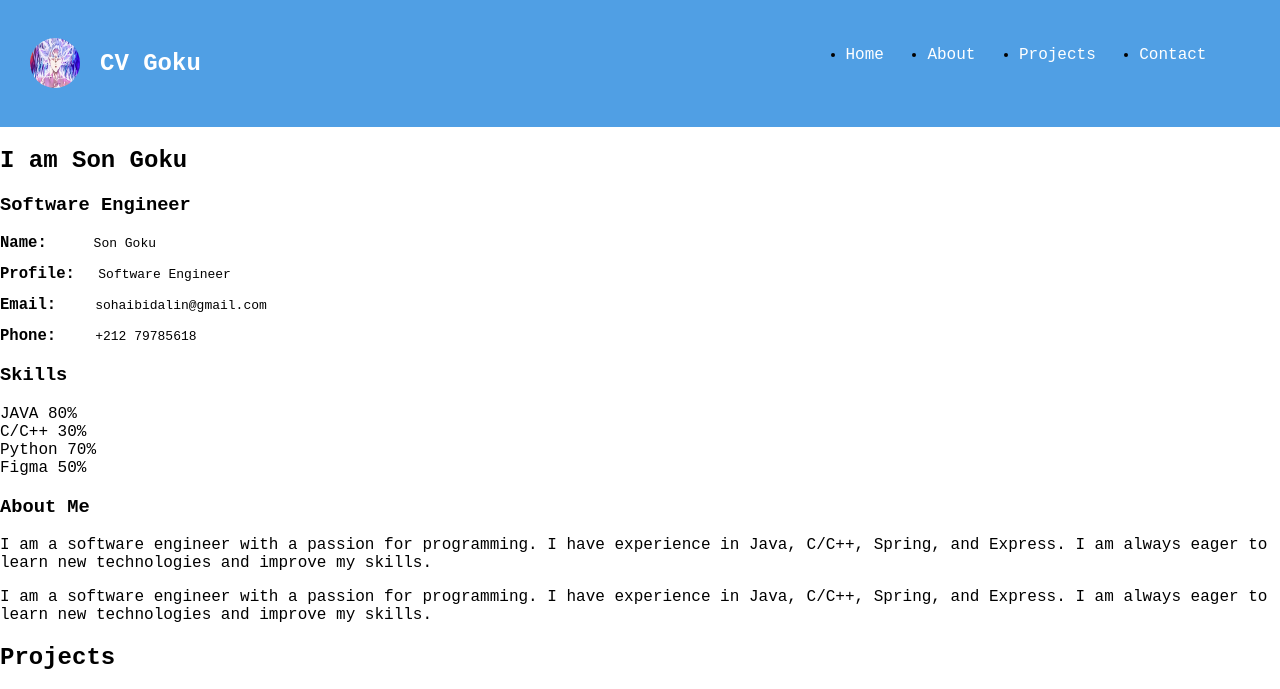
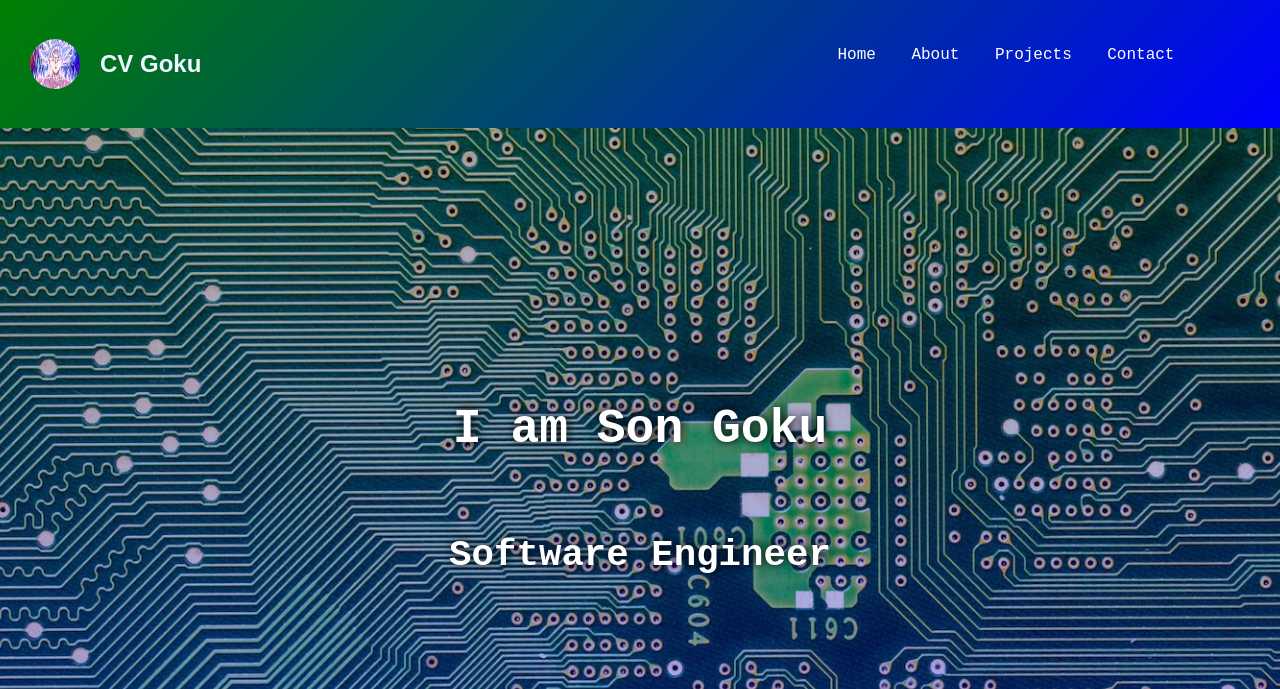
Before and after one commit to optionalguestlol/CV-New, a plain HTML site: page index.html in a window 1280 px wide. Shown: the top 689 px of the page. Drawn offline with Linux system fonts and the light colour scheme.

Commit message:
new update

```diff
--- a/style.css
+++ b/style.css
@@ -1,5 +1,5 @@
 header{
-    background-color: rgb(80, 159, 228);
+    background: linear-gradient(135deg, green, blue) ;
     color: black;
     position: sticky;
     top: 0;
@@ -15,21 +15,29 @@ body{
 }
 .logo{
     display: flex;
-    justify-content: center;
     gap: 20px;
     align-items: center;
-    color: white;
-    font-family: 'Courier New', Courier, monospace;
+}
+.logo h2{
+    font-family: "Sofia", sans-serif;
+    font-size: 1.5em;
+    font-weight: bold;
+    color: aliceblue;
 }
 .logo img{
     border-radius: 50%;
+    width: 50px;
+    height: 50px;
 }
 nav{
     width: 40%;
+    font-size: 1em;
 }
 ul{
     display: flex;
     justify-content: space-evenly;
+    list-style: none;
+    padding-inline: 40px;
 }
 a{
     color: white;
@@ -40,7 +48,29 @@ a{
 a::after{
     content:"";
     position: absolute;
-    width: 100%;
+    width: 0;
     left: 0;
-    bottom: 6;
+    bottom: -3px;
+    height: 2px;
+    background-color: azure;
+    transition: width 0.4s ease;
 }
+a:hover::after{
+width: 100%;
+}
+#home{
+    background: linear-gradient(0deg, rgba(0, 0, 255, 0.317), rgba(0, 0, 0, 0.333)),
+    url("./gb.webp");
+    background-size: cover;
+    background-position: center;
+    height: 90vh;
+    display: flex;
+    flex-direction: column;
+    justify-content: center;
+    align-items: center;
+    text-align: center;
+    color: white;
+    font-size: 2em;
+    font-weight: bold;
+    text-shadow: #000000 1px 0 10px;
+}
```
Also changed, not shown: gb.webp (added).
